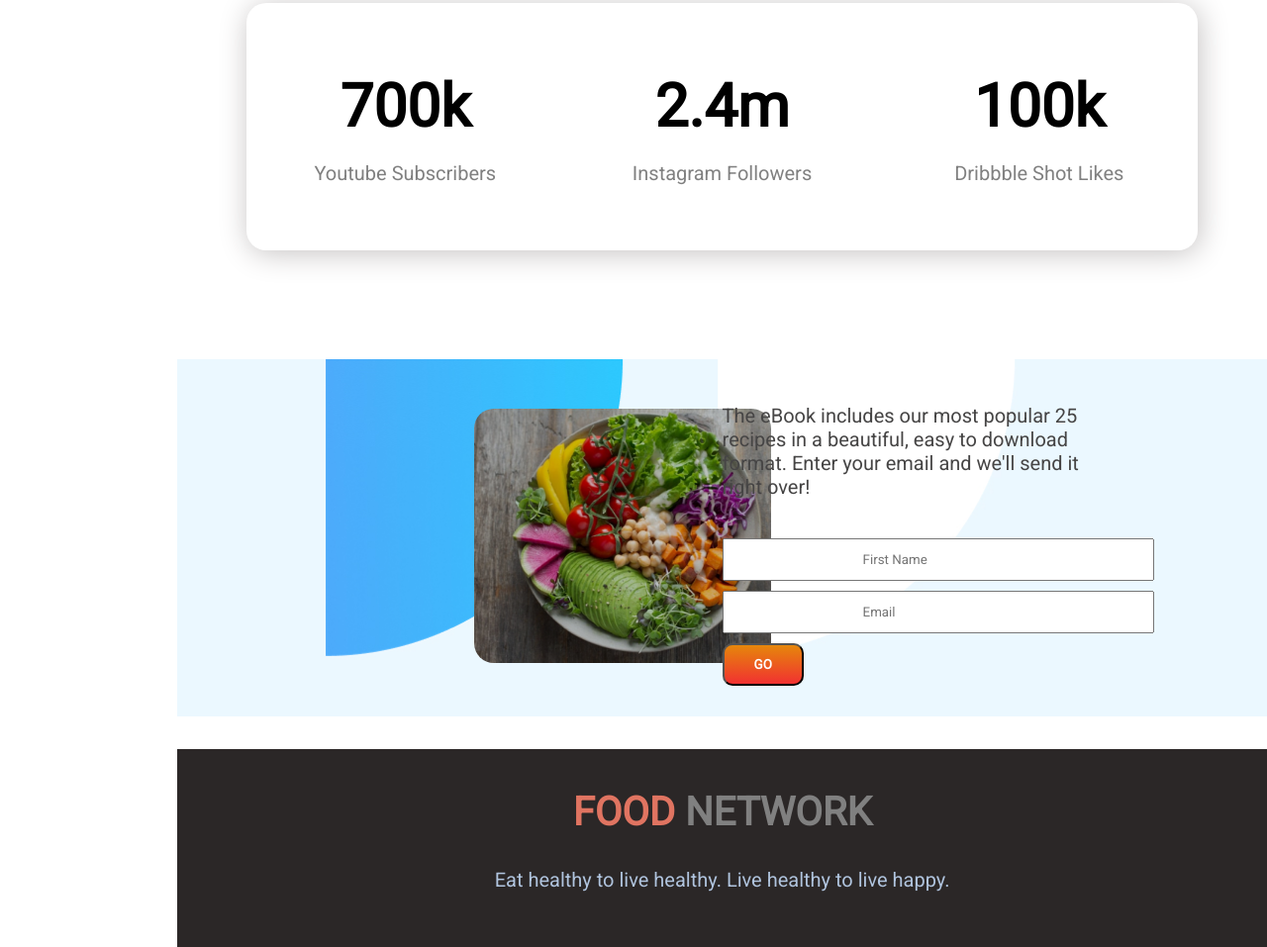
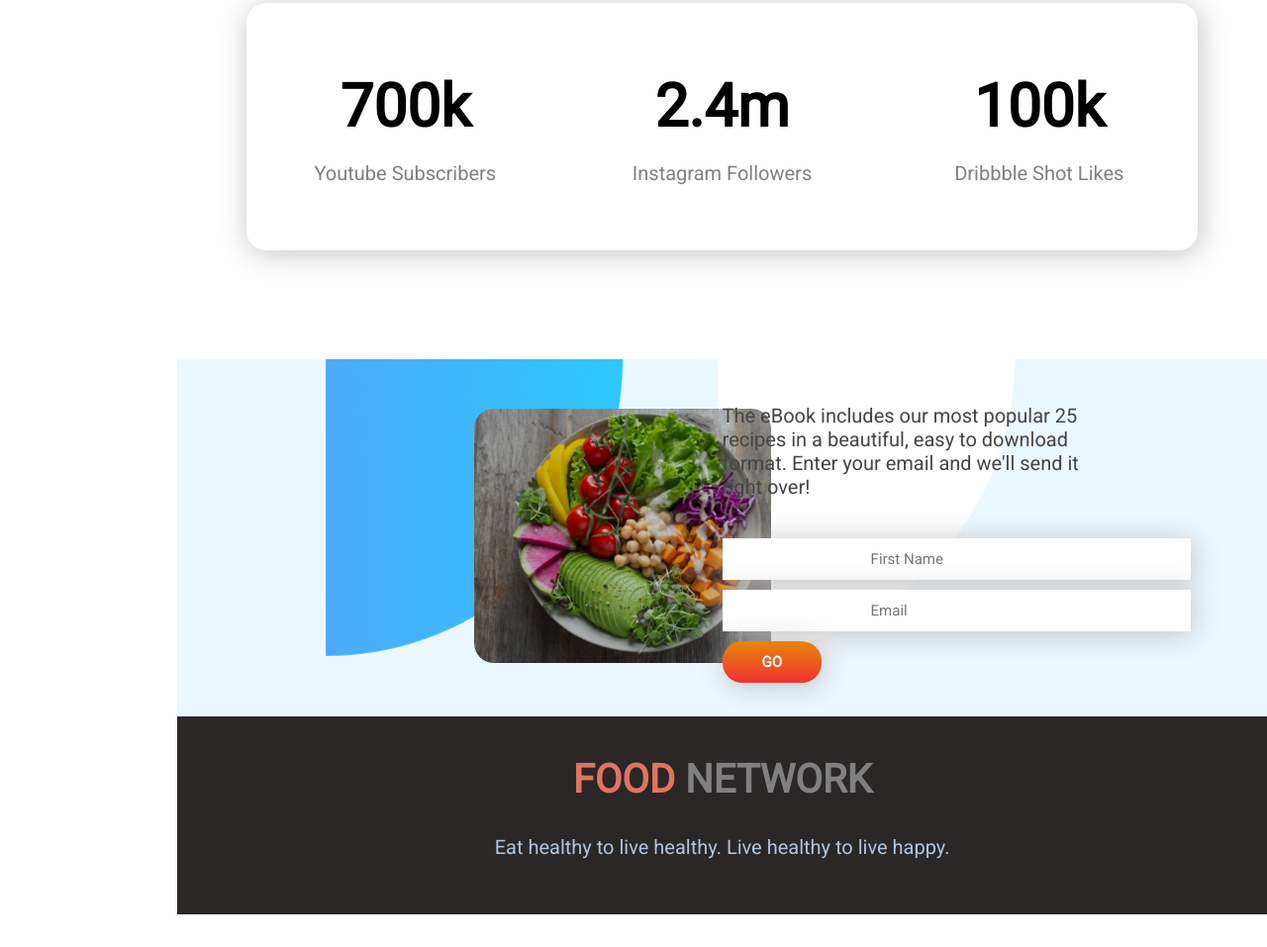
Before and after one commit to aktarinaakhi/food-network, a plain HTML site: page index.html in a window 1280 px wide. Shown: the part 3873-4830 px from the top of the page at 99% size. After the commit the page ends 4797 px from the top, so only its background shows below. Drawn offline with Linux system fonts and the light colour scheme.

Commit message:
prepared for submission

```diff
--- a/style.css
+++ b/style.css
@@ -216,12 +216,18 @@ h2 span {
   margin: 50px 60px 50px 300px;
 }
 #foot .input {
-  padding: 12px 140px;
+  padding: 12px 150px;
   margin-bottom: 10px;
+  border: none;
+  box-shadow: 2px 3px 30px rgb(197, 194, 194);
+  font-size: 15px;
 }
 #foot .btn {
-  padding: 12px 30px;
-  border-radius: 10px;
+  padding: 12px 40px;
+  border-radius: 20px;
+  border: none;
+  box-shadow: 2px 3px 30px rgb(197, 194, 194);
+  font-size: 15px;
 }
 
 #go {
@@ -232,6 +238,7 @@ h2 span {
 #last h1 {
   font-size: 40px;
   padding-top: 40px;
+  margin-top: 0;
 }
 #last span {
   color: rgb(224, 116, 97);
```
